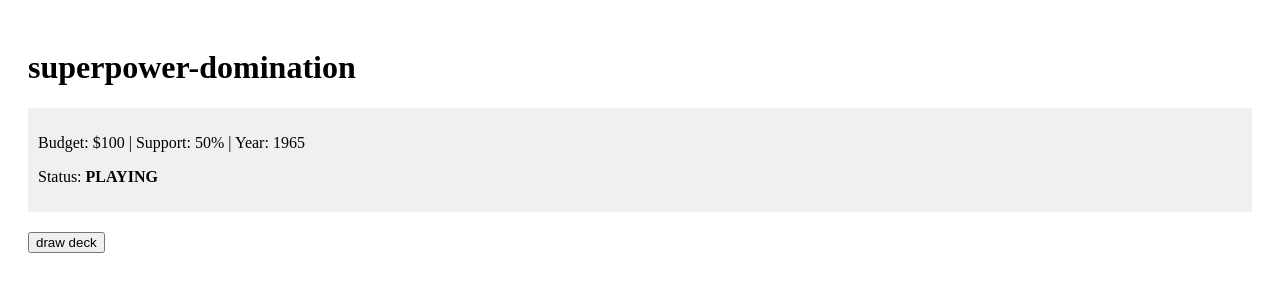
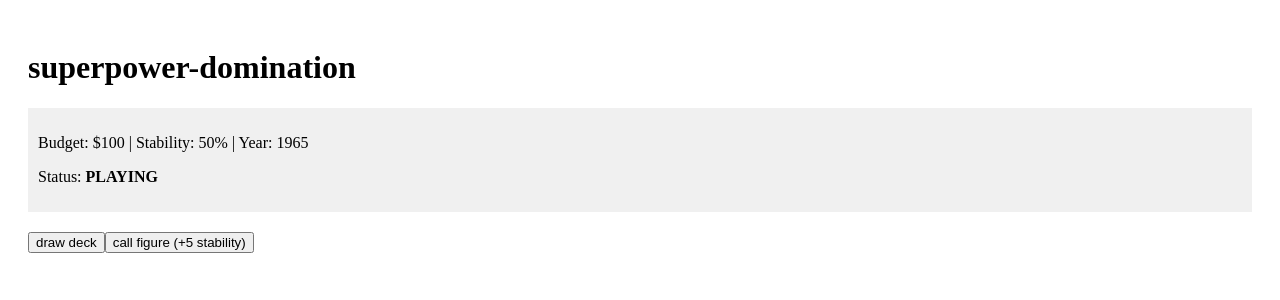
Before and after one commit to arkahafidz/superpower-domination, a React (Vite) app: page / in a window 1280 px wide. Shown: the top 300 px of the page. Built offline with nearby package versions, Linux system fonts and the light colour scheme.

Commit message:
patch v0.3
new figure system
still prototype (no story)

```diff
--- a/src/App.jsx
+++ b/src/App.jsx
@@ -4,17 +4,17 @@ import { useState } from "react";
 const eventdeck = [
   { id: 1,
     text: "Economy Crisis: central bank is collapsing, do we need a loan?",
-    effectA: {budget: -3000, support: 10},
-    effectB: {budget: 0, support: -20},
-    optionA: "yes (cost $3000, support +10)",
-    optionB: "no (cost $0, support -20)"
+    effectA: {budget: -3000, stability: 10},
+    effectB: {budget: 0, stability: -1},
+    optionA: "yes (cost $3000, stability +10)",
+    optionB: "no (cost $0, stability -20)"
   },
   { id: 2,
     text: "Economy Crisis: central bank is collapsing, do we need a loan?",
-    effectA: {budget: -3000, support: 10},
-    effectB: {budget: 0, support: -20},
-    optionA: "yes (cost $3000, support +10)",
-    optionB: "no (cost $0, support -20)"
+    effectA: {budget: -3000, stability: 10},
+    effectB: {budget: 0, stability: -1},
+    optionA: "yes (cost $3000, stability +10)",
+    optionB: "no (cost $0, stability -20)"
   },
 ]
 
@@ -22,11 +22,12 @@ const eventdeck = [
 function App() {
   const [stats, setstats] = useState({
     budget: 100,
-    support: 50,
+    stability: 50,
     year: 1965,
     status: "playing"
   });
   const [currentevent, setcurrentevent] = useState(null);
+  const [lastusedyear, setlastusedyear] = useState(-2);
 
   const drawcard = () => {
     const randomcard = eventdeck[Math.floor(Math.random() * eventdeck.length)];
@@ -35,32 +36,34 @@ function App() {
 
   const handlechoice = (choice) => {
     const effect = choice === 'A' ? currentevent.effectA : currentevent.effectB;
-
     const newbudget = stats.budget + effect.budget;
-    const newsupport = stats.support + effect.support;
+    const newstability = stats.stability + effect.stability;
     const newyear = stats.year + 1;
-
     let newstatus = "playing";
-    if (newbudget < 0 || newsupport <= 0) newstatus = "lose";
+    if (newbudget < 0 || newstability <= 0) newstatus = "lose";
     else if (newyear >= 1975) newstatus = "win";
 
-    setstats({
-      ...stats,
-      budget: newbudget,
-      support: newsupport,
-      year: newyear,
-      status: newstatus
-    });
+    setstats({ ...stats, budget: newbudget, stability: newstability, year: newyear, status: newstatus });
+    setcurrentevent(null);
+  };
 
-    setcurrentevent(null);
-}
+  const handlefigure = () => {
+    if (stats.year - lastusedyear < 2) {
+      alert("still cd bozo")
+      return;
+    }
+    setstats({...stats, stability: stats.stability + 5});
+    setlastusedyear(stats.year);
+  };
+
+
 
 // ui
 return (
     <div style={{ padding: '20px' }}>
       <h1>superpower-domination</h1>
       <div style={{ background: '#f0f0f0', padding: '10px' }}>
-        <p>Budget: ${stats.budget} | Support: {stats.support}% | Year: {stats.year}</p>
+        <p>Budget: ${stats.budget} | Stability: {stats.stability}% | Year: {stats.year}</p>
         <p>Status: <strong>{stats.status.toUpperCase()}</strong></p>
       </div>
 
@@ -75,6 +78,16 @@ return (
           <button onClick={() => handlechoice('B')}>{currentevent.optionB}</button>
         </div>
       )}
+      <button
+        onClick={handlefigure}
+        disabled={stats.year - lastusedyear < 2}
+        style={{ marginTop: '20px' }}
+>
+        {stats.year - lastusedyear < 2
+        ? `cooldown: ${2 - (stats.year - lastusedyear)} year`
+        : "call figure (+5 stability)"
+        }
+      </button>
     </div>
   );
 }
```
